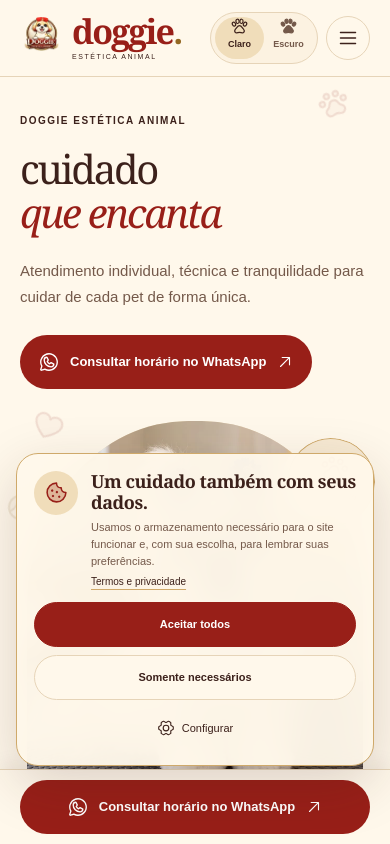
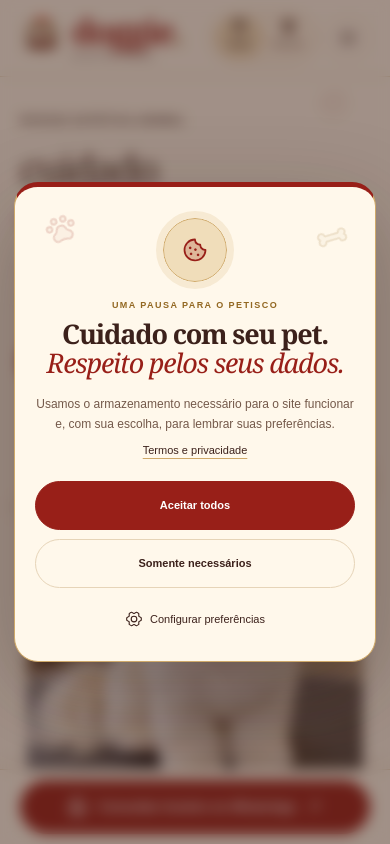
Before and after one commit to barcelos-lucas/doggie-lp, a React (Vite) app: page / in a window 390 px wide. Shown: the top 844 px of the page. Built offline with nearby package versions, Linux system fonts and the light colour scheme.

Commit message:
fix: sync theme with cookie preferences

```diff
--- a/src/App.jsx
+++ b/src/App.jsx
@@ -66,12 +66,18 @@ function ThemeToggle() {
     const next = stored === 'dark';
     setDark(next);
     document.documentElement.dataset.theme = next ? 'dark' : 'light';
+    const syncTheme = (event) => setDark(event.detail === 'dark');
+    window.addEventListener('doggie:theme-change', syncTheme);
+    return () => window.removeEventListener('doggie:theme-change', syncTheme);
   }, []);
   const toggle = () => {
     const next = !dark;
     setDark(next);
     document.documentElement.dataset.theme = next ? 'dark' : 'light';
-    try { window.localStorage.setItem('doggie-theme', next ? 'dark' : 'light'); } catch { /* Keep the theme usable without persistence. */ }
+    try {
+      const consent = JSON.parse(window.localStorage.getItem('doggie-cookie-consent'));
+      if (consent?.version === 1 && consent.preferences) window.localStorage.setItem('doggie-theme', next ? 'dark' : 'light');
+    } catch { /* Keep the theme usable without persistence. */ }
   };
   return <button type="button" role="switch" aria-checked={dark} className={`theme-toggle ${dark ? 'is-dark' : ''}`} onClick={toggle} aria-label="Modo escuro" title={dark ? 'Ativar modo claro' : 'Ativar modo escuro'}>
     <span className="theme-option theme-day" aria-hidden="true"><CatPaw /><span>Claro</span></span>
--- a/src/CookieConsent.jsx
+++ b/src/CookieConsent.jsx
@@ -1,5 +1,5 @@
 import { useEffect, useRef, useState } from 'react';
-import { Check, Cookie, GearSix, ShieldCheck, X } from '@phosphor-icons/react';
+import { Bone, Check, Cookie, GearSix, Heart, PawPrint, ShieldCheck, X } from '@phosphor-icons/react';
 
 const STORAGE_KEY = 'doggie-cookie-consent';
 
@@ -16,11 +16,14 @@ function readConsent() {
 function persistConsent(preferences) {
   try {
     window.localStorage.setItem(STORAGE_KEY, JSON.stringify({ version: 1, necessary: true, preferences, updatedAt: new Date().toISOString() }));
-    if (!preferences) {
+    if (preferences) {
+      window.localStorage.setItem('doggie-theme', document.documentElement.dataset.theme === 'dark' ? 'dark' : 'light');
+    } else {
       window.localStorage.removeItem('doggie-theme');
       document.documentElement.dataset.theme = 'light';
     }
   } catch { /* The choice still applies to the current visit when storage is unavailable. */ }
+  window.dispatchEvent(new CustomEvent('doggie:theme-change', { detail: document.documentElement.dataset.theme === 'dark' ? 'dark' : 'light' }));
 }
 
 export function openCookiePreferences() {
@@ -54,11 +57,12 @@ export default function CookieConsent() {
 
   if (consent.decided) return null;
 
-  if (view === 'banner') return <aside className="cookie-banner" aria-label="Aviso de cookies">
-    <div className="cookie-mark"><Cookie size={25} weight="duotone" aria-hidden="true" /></div>
-    <div className="cookie-copy"><strong>Um cuidado também com seus dados.</strong><p>Usamos o armazenamento necessário para o site funcionar e, com sua escolha, para lembrar suas preferências.</p><button type="button" className="cookie-text-button" onClick={() => setView('terms')}>Termos e privacidade</button></div>
-    <div className="cookie-actions"><button type="button" className="button cookie-primary" onClick={() => choose(true)}>Aceitar todos</button><button type="button" className="button cookie-secondary" onClick={() => choose(false)}>Somente necessários</button><button type="button" className="cookie-configure" onClick={() => setView('preferences')}><GearSix size={18} aria-hidden="true" />Configurar</button></div>
-  </aside>;
+  if (view === 'banner') return <div className="cookie-welcome-backdrop"><aside className="cookie-banner" role="dialog" aria-modal="true" aria-labelledby="cookie-welcome-title">
+    <div className="cookie-pet-details" aria-hidden="true"><PawPrint size={34} weight="duotone" /><Bone size={31} weight="duotone" /><Heart size={25} weight="fill" /></div>
+    <div className="cookie-mark"><Cookie size={28} weight="duotone" aria-hidden="true" /></div>
+    <div className="cookie-copy"><span className="cookie-kicker">UMA PAUSA PARA O PETISCO</span><strong id="cookie-welcome-title">Cuidado com seu pet.<br /><em>Respeito pelos seus dados.</em></strong><p>Usamos o armazenamento necessário para o site funcionar e, com sua escolha, para lembrar suas preferências.</p><button type="button" className="cookie-text-button" onClick={() => setView('terms')}>Termos e privacidade</button></div>
+    <div className="cookie-actions"><button type="button" className="button cookie-primary" onClick={() => choose(true)}>Aceitar todos</button><button type="button" className="button cookie-secondary" onClick={() => choose(false)}>Somente necessários</button><button type="button" className="cookie-configure" onClick={() => setView('preferences')}><GearSix size={18} aria-hidden="true" />Configurar preferências</button></div>
+  </aside></div>;
 
   return <div className="cookie-backdrop">
     <section className="cookie-dialog" role="dialog" aria-modal="true" aria-labelledby="cookie-title">
--- a/src/styles.css
+++ b/src/styles.css
@@ -330,3 +330,16 @@ main>.section+.section{padding-top:40px}
 @media(min-width:640px){.cookie-banner{left:auto;right:24px;bottom:24px;width:min(690px,calc(100% - 48px));grid-template-columns:auto minmax(0,1fr) 170px;align-items:center;padding:19px}.cookie-actions{grid-column:auto}.cookie-copy>strong{font-size:20px}.cookie-dialog{align-self:center}.cookie-backdrop{align-items:center;padding:24px}.error-actions{grid-template-columns:1fr 1fr}.error-card{padding:42px}.error-brand{margin-bottom:42px}}
 @media(max-width:420px){.cookie-option{grid-template-columns:auto 1fr}.cookie-option small,.cookie-option input{grid-column:2;justify-self:start}.cookie-dialog>footer{grid-template-columns:1fr}.cookie-dialog>header{padding:17px}.cookie-options,.cookie-legal{padding:15px 17px}.cookie-dialog>footer{padding:14px 17px 17px}.pet-doodle{opacity:.13}.pet-doodle-four{right:-2%}.pet-doodle-three{left:-2%}}
 @media(prefers-reduced-motion:reduce){.pet-doodle{animation:none}.cookie-option input,.cookie-option input::before{transition:none}}
+
+/* The first privacy choice is a centered, branded moment rather than a utility bar. */
+.cookie-welcome-backdrop{position:fixed;z-index:60;inset:0;display:grid;place-items:center;padding:20px;background:color-mix(in srgb,var(--ink) 48%,transparent);backdrop-filter:blur(7px);animation:cookie-backdrop-in .3s ease both}
+.cookie-welcome-backdrop .cookie-banner{position:relative;left:auto;right:auto;bottom:auto;width:min(100%,570px);display:grid;grid-template-columns:1fr;justify-items:center;gap:0;overflow:hidden;padding:37px 34px 29px;border:1px solid var(--gold-border);border-top:5px solid var(--primary);border-radius:28px;background:var(--paper);box-shadow:0 28px 90px rgb(40 22 17 / .3);text-align:center;animation:cookie-card-in .5s cubic-bezier(.22,1,.36,1) both}
+.cookie-welcome-backdrop .cookie-mark{position:relative;width:64px;height:64px;margin-bottom:18px;border:1px solid var(--gold-border);outline:7px solid var(--surface-warm);background:var(--surface-deep)}
+.cookie-kicker{display:block;margin-bottom:9px;font-size:9px;font-weight:750;letter-spacing:.16em;color:var(--gold-ink)}
+.cookie-welcome-backdrop .cookie-copy>strong{font-size:clamp(25px,5vw,35px);line-height:1.08;letter-spacing:-.045em}.cookie-welcome-backdrop .cookie-copy>strong em{display:inline-block;padding-bottom:3px;color:var(--primary);font-weight:400}.cookie-welcome-backdrop .cookie-copy p{max-width:430px;margin:15px auto 0;font-size:12px;line-height:1.65}.cookie-welcome-backdrop .cookie-text-button{margin-top:9px;font-size:11px}
+.cookie-welcome-backdrop .cookie-actions{width:100%;grid-column:auto;display:grid;grid-template-columns:1fr 1fr;gap:9px;margin-top:23px}.cookie-welcome-backdrop .cookie-actions .button{min-height:49px}.cookie-welcome-backdrop .cookie-configure{grid-column:1/-1;margin-top:2px}
+.cookie-pet-details{position:absolute;inset:0;pointer-events:none}.cookie-pet-details svg{position:absolute;color:var(--primary);opacity:.16;animation:cookie-pet-float 7s ease-in-out infinite}.cookie-pet-details svg:nth-child(1){top:25px;left:29px;transform:rotate(-18deg)}.cookie-pet-details svg:nth-child(2){top:43px;right:32px;color:var(--gold-ink);transform:rotate(24deg);animation-delay:-3s}.cookie-pet-details svg:nth-child(3){right:68px;bottom:25px;transform:rotate(-9deg);animation-delay:-5s}
+.cookie-backdrop{place-items:center;align-items:center}.cookie-dialog{animation:cookie-card-in .42s cubic-bezier(.22,1,.36,1) both}
+@keyframes cookie-backdrop-in{from{opacity:0}to{opacity:1}}@keyframes cookie-card-in{from{opacity:0;translate:0 22px;scale:.96}to{opacity:1;translate:0 0;scale:1}}@keyframes cookie-pet-float{0%,100%{translate:0 0;rotate:0deg}50%{translate:5px -9px;rotate:5deg}}
+@media(max-width:520px){.cookie-welcome-backdrop{padding:14px}.cookie-welcome-backdrop .cookie-banner{padding:31px 20px 22px;border-radius:24px}.cookie-welcome-backdrop .cookie-actions{grid-template-columns:1fr}.cookie-welcome-backdrop .cookie-configure{grid-column:auto}.cookie-pet-details svg:nth-child(3){display:none}.cookie-welcome-backdrop .cookie-copy>strong{font-size:27px}.cookie-dialog{max-height:calc(100dvh - 28px)}}
+@media(prefers-reduced-motion:reduce){.cookie-welcome-backdrop,.cookie-welcome-backdrop .cookie-banner,.cookie-dialog,.cookie-pet-details svg{animation:none}}
```
